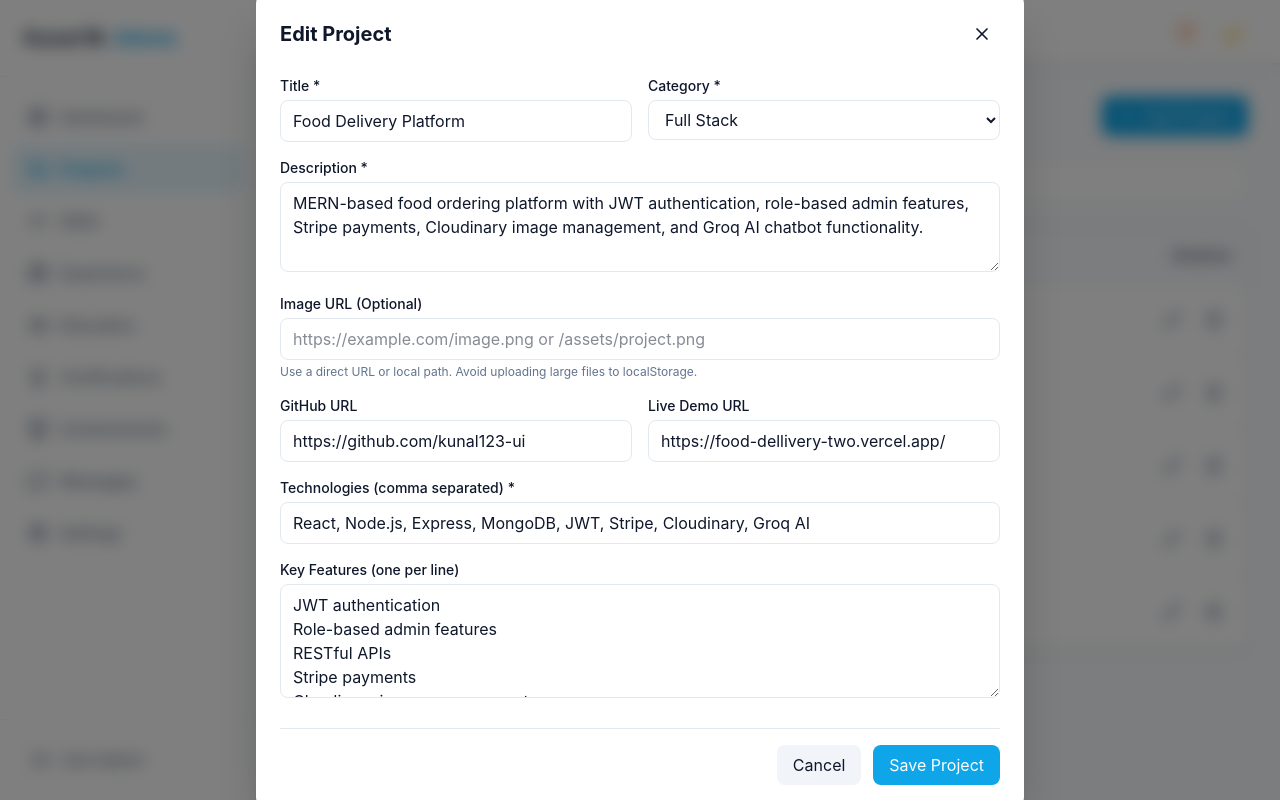
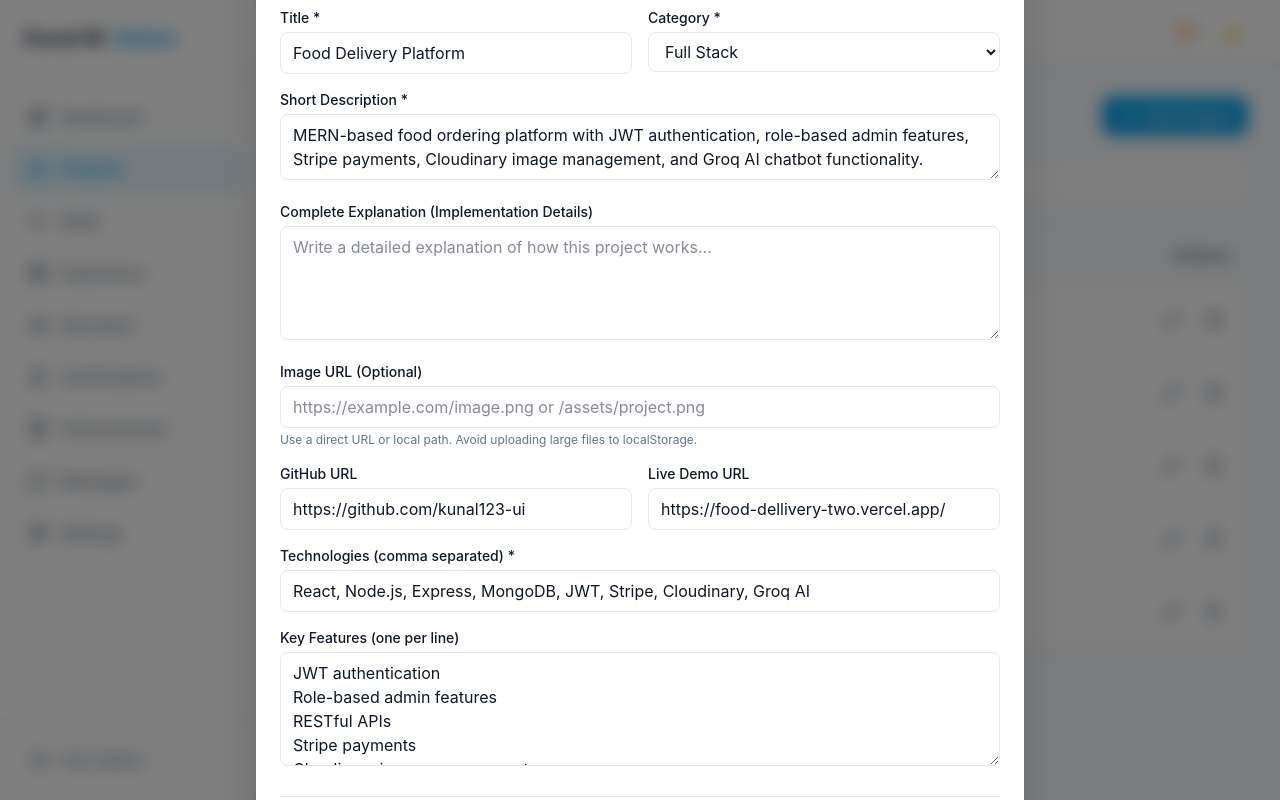
Before and after one commit to kunal123-ui/PORTFOLIO_MY, a React (Vite) app: page /PORTFOLIO_MY/admin/projects in a window 1280 px wide. Both pictures are taken after a click on the button 1172 px from the left and 320 px from the top of the page. Built offline with nearby package versions, Linux system fonts and the light colour scheme.

Commit message:
Add detailed explanation field to Projects and make cards clickable

```diff
--- a/src/pages/admin/ProjectsCRUD.jsx
+++ b/src/pages/admin/ProjectsCRUD.jsx
@@ -13,7 +13,7 @@ const ProjectsCRUD = () => {
   const [showConfirmDelete, setShowConfirmDelete] = useState(null);
 
   const initialFormState = {
-    title: '', category: 'Frontend', description: '', image: '', github: '', liveDemo: '', technologies: '', features: ''
+    title: '', category: 'Frontend', description: '', explanation: '', image: '', github: '', liveDemo: '', technologies: '', features: ''
   };
   const [formData, setFormData] = useState(initialFormState);
 
@@ -198,8 +198,13 @@ const ProjectsCRUD = () => {
               </div>
 
               <div>
-                <label className="block text-sm font-medium mb-1">Description *</label>
-                <textarea name="description" required rows="3" value={formData.description} onChange={handleChange} className="w-full px-3 py-2 border border-slate-200 dark:border-slate-700 rounded-lg bg-transparent"></textarea>
+                <label className="block text-sm font-medium mb-1">Short Description *</label>
+                <textarea name="description" required rows="2" value={formData.description} onChange={handleChange} className="w-full px-3 py-2 border border-slate-200 dark:border-slate-700 rounded-lg bg-transparent"></textarea>
+              </div>
+
+              <div>
+                <label className="block text-sm font-medium mb-1">Complete Explanation (Implementation Details)</label>
+                <textarea name="explanation" rows="4" placeholder="Write a detailed explanation of how this project works..." value={formData.explanation || ''} onChange={handleChange} className="w-full px-3 py-2 border border-slate-200 dark:border-slate-700 rounded-lg bg-transparent"></textarea>
               </div>
 
               <div>
--- a/src/sections/Projects.jsx
+++ b/src/sections/Projects.jsx
@@ -63,6 +63,15 @@ const ProjectModal = ({ project, onClose }) => {
                   {project.description}
                 </p>
               </div>
+
+              {project.explanation && (
+                <div>
+                  <h3 className="text-xl font-bold mb-3 border-b border-slate-200 dark:border-slate-800 pb-2">Implementation Details</h3>
+                  <p className="text-slate-600 dark:text-slate-400 leading-relaxed whitespace-pre-wrap">
+                    {project.explanation}
+                  </p>
+                </div>
+              )}
 
               {project.features && project.features.length > 0 && (
                 <div>
@@ -170,7 +179,8 @@ const Projects = () => {
                 animate={{ opacity: 1, y: 0 }}
                 exit={{ opacity: 0, scale: 0.9 }}
                 transition={{ duration: 0.3 }}
-                className="glass-card rounded-2xl overflow-hidden flex flex-col group h-full"
+                onClick={() => setSelectedProject(project)}
+                className="glass-card rounded-2xl overflow-hidden flex flex-col group h-full cursor-pointer"
               >
                 {/* Image Placeholder/Image */}
                 <div className="h-48 bg-slate-200 dark:bg-slate-800 overflow-hidden relative">
```
